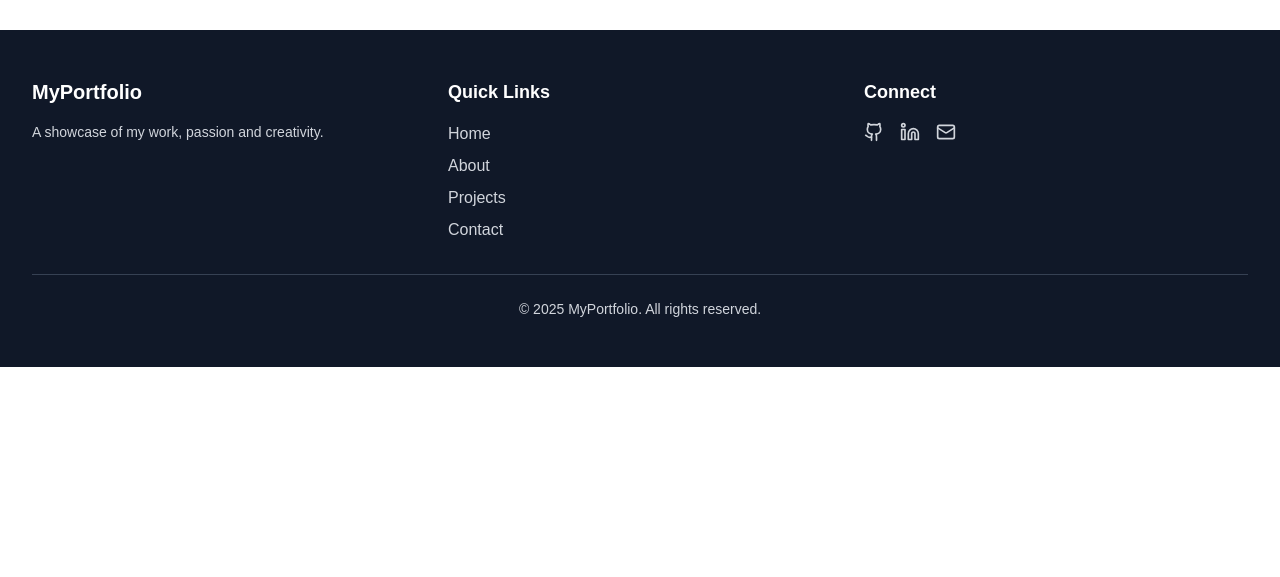
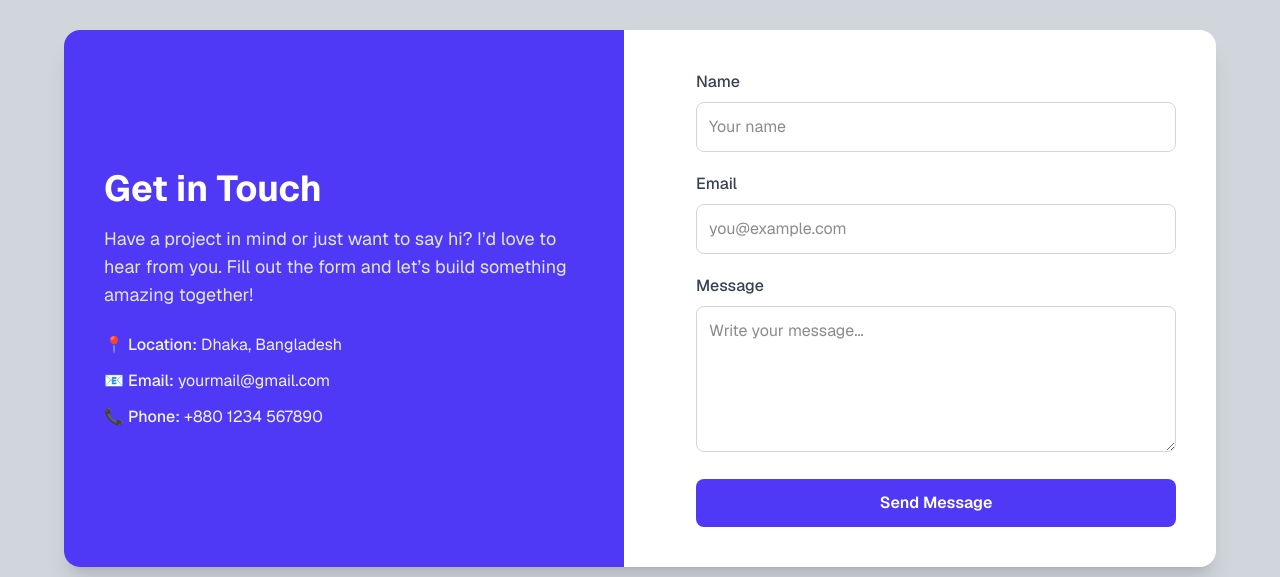
Before and after one commit to mazhars-git/portfolio-with-nextjs, a Next.js app: page / in a window 1280 px wide. Shown: the part 2024-2601 px from the top of the page. Before the commit the page ends 2391 px from the top, so only its background shows below. Built offline with nearby package versions, Linux system fonts and the light colour scheme.

Commit message:
contact page

```diff
--- a/package.json
+++ b/package.json
@@ -9,6 +9,7 @@
     "lint": "eslint"
   },
   "dependencies": {
+    "@emailjs/browser": "^4.4.1",
     "framer-motion": "^12.23.22",
     "lucide-react": "^0.544.0",
     "next": "15.5.2",
--- /dev/null
+++ b/src/app/contact/page.tsx
@@ -0,0 +1,39 @@
+import ContactForm from "@/components/ContactForm/ContactForm";
+
+export default function ContactPage() {
+  return (
+    <main className="bg-gray-300 container flex justify-center px-6 py-20">
+      <div className="max-w-6xl w-full grid grid-cols-1 md:grid-cols-2 gap-8 bg-white shadow-xl rounded-2xl overflow-hidden">
+        {/* Left Side — Info or Image */}
+        <div className="bg-indigo-600 text-white p-10 flex flex-col justify-center">
+          <h2 className="text-4xl font-bold mb-4">Get in Touch</h2>
+          <p className="mb-6 text-lg text-gray-200">
+            Have a project in mind or just want to say hi? I’d love to hear from
+            you. Fill out the form and let’s build something amazing together!
+          </p>
+
+          <div className="space-y-3 text-gray-100">
+            <p>
+              📍 <span className="font-medium">Location:</span> Dhaka,
+              Bangladesh
+            </p>
+            <p>
+              📧 <span className="font-medium">Email:</span> yourmail@gmail.com
+            </p>
+            <p>
+              📞 <span className="font-medium">Phone:</span> +880 1234 567890
+            </p>
+          </div>
+
+          {/* Optional: Add an image below */}
+          {/* <img src="/contact-image.png" alt="Contact" className="mt-8 rounded-lg" /> */}
+        </div>
+
+        {/* Right Side — Contact Form */}
+        <div className="p-10">
+          <ContactForm />
+        </div>
+      </div>
+    </main>
+  );
+}
--- a/src/app/page.tsx
+++ b/src/app/page.tsx
@@ -1,11 +1,13 @@
 import Hero from "@/components/HeroSection/HeroSection";
 import Projects from "@/components/Projects/Projects";
+import ContactPage from "./contact/page";
 
 export default function Home() {
   return (
-    <div className="font-sans items-center justify-items-center min-h-screen pb-20">
+    <div className="font-sans items-center justify-items-center min-h-screen">
       <Hero />
       <Projects />
+      <ContactPage />
     </div>
   );
 }
--- /dev/null
+++ b/src/components/ContactForm/ContactForm.tsx
@@ -0,0 +1,93 @@
+"use client";
+
+import { useState } from "react";
+import emailjs from "@emailjs/browser";
+
+export default function ContactForm() {
+  const [formData, setFormData] = useState({
+    name: "",
+    email: "",
+    message: "",
+  });
+  const [status, setStatus] = useState("");
+
+  const handleChange = (e) => {
+    setFormData({ ...formData, [e.target.name]: e.target.value });
+  };
+
+  const handleSubmit = (e) => {
+    e.preventDefault();
+    setStatus("Sending...");
+
+    emailjs
+      .send(
+        process.env.NEXT_PUBLIC_EMAILJS_SERVICE_ID,
+        process.env.NEXT_PUBLIC_EMAILJS_TEMPLATE_ID,
+        formData,
+        process.env.NEXT_PUBLIC_EMAILJS_PUBLIC_KEY
+      )
+      .then(
+        () => {
+          setStatus("✅ Message sent successfully!");
+          setFormData({ name: "", email: "", message: "" });
+        },
+        () => {
+          setStatus("❌ Failed to send message. Try again.");
+        }
+      );
+  };
+
+  return (
+    <form onSubmit={handleSubmit} className="space-y-5">
+      <div>
+        <label className="block text-gray-700 font-medium mb-2">Name</label>
+        <input
+          type="text"
+          name="name"
+          required
+          value={formData.name}
+          onChange={handleChange}
+          className="w-full border border-gray-300 rounded-lg p-3 focus:outline-none focus:ring-2 focus:ring-indigo-500"
+          placeholder="Your name"
+        />
+      </div>
+
+      <div>
+        <label className="block text-gray-700 font-medium mb-2">Email</label>
+        <input
+          type="email"
+          name="email"
+          required
+          value={formData.email}
+          onChange={handleChange}
+          className="w-full border border-gray-300 rounded-lg p-3 focus:outline-none focus:ring-2 focus:ring-indigo-500"
+          placeholder="you@example.com"
+        />
+      </div>
+
+      <div>
+        <label className="block text-gray-700 font-medium mb-2">Message</label>
+        <textarea
+          name="message"
+          required
+          rows="5"
+          value={formData.message}
+          onChange={handleChange}
+          className="w-full border border-gray-300 rounded-lg p-3 focus:outline-none focus:ring-2 focus:ring-indigo-500"
+          placeholder="Write your message..."
+        ></textarea>
+      </div>
+
+      <button
+        type="submit"
+        className="w-full bg-indigo-600 text-white font-semibold py-3 rounded-lg hover:bg-indigo-700 transition"
+      >
+        Send Message
+      </button>
+
+      {status && (
+        <p className="mt-4 text-center text-gray-700 font-medium">{status}</p>
+      )}
+    </form>
+  );
+}
--- a/src/components/Projects/Projects.tsx
+++ b/src/components/Projects/Projects.tsx
@@ -107,7 +107,7 @@ export default function Projects() {
                 animate={{ opacity: 1, y: 0 }}
                 exit={{ opacity: 0, y: -20 }}
                 transition={{ duration: 0.5 }}
-                className="bg-gray-900 rounded-xl overflow-hidden shadow-lg hover:shadow-indigo-500/40 transition"
+                className="bg-gray-800 rounded-xl overflow-hidden shadow-lg hover:shadow-indigo-500/40 transition"
               >
                 {/* Image */}
                 <div className="relative w-full h-48">
```
Also changed, not shown: 1 other file (tests, documents, lock files or other folders).
